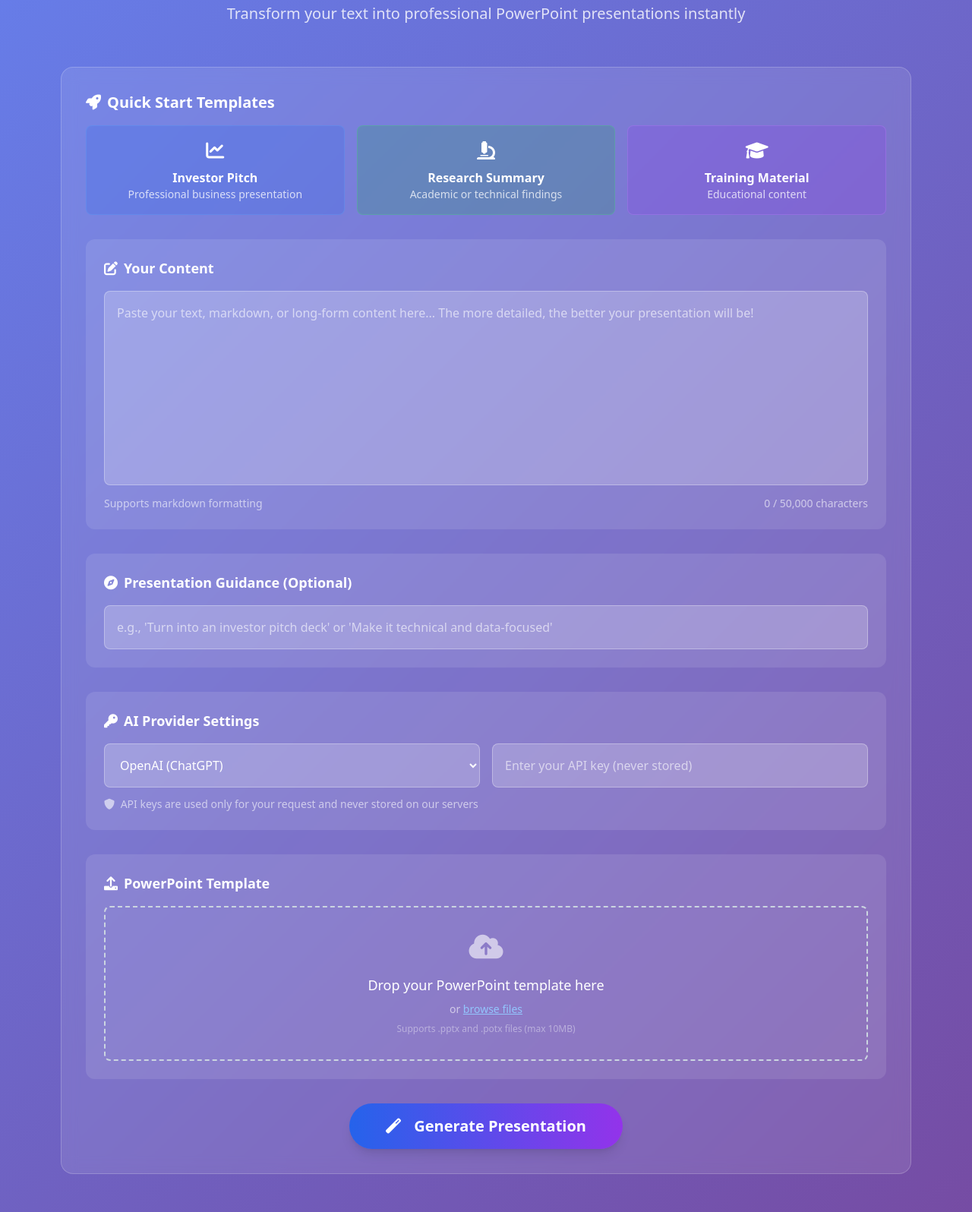
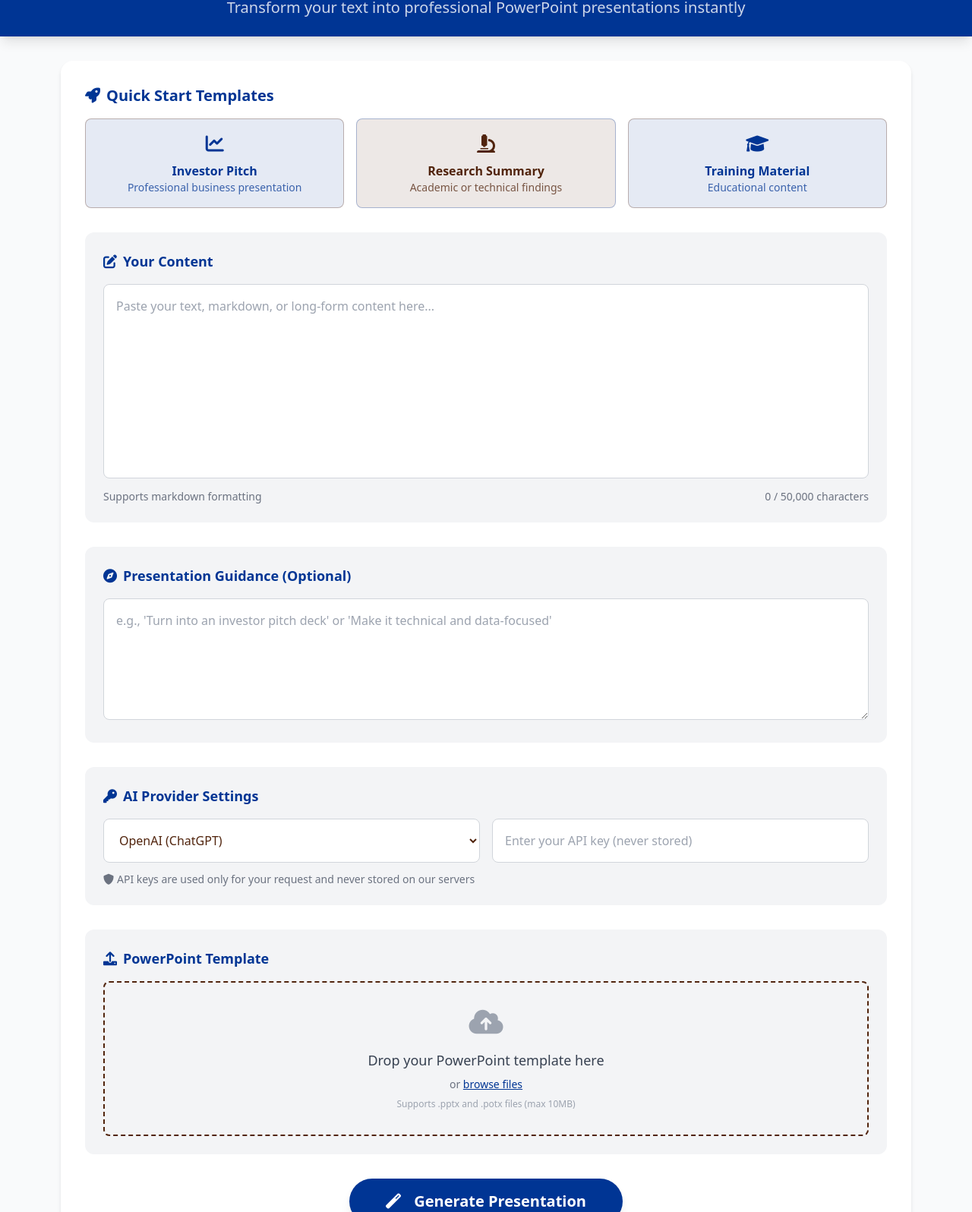
Before and after one commit to reneenor13/PPT-Generator, a website: page frontend/index.html in a window 1280 px wide. Shown: the part 97-1693 px from the top of the page at 76% size. Drawn offline with nearby package versions, Linux system fonts and the light colour scheme.

Commit message:
Update index.html

```diff
--- a/frontend/index.html
+++ b/frontend/index.html
@@ -7,21 +7,13 @@
     <script src="https://cdn.tailwindcss.com"></script>
     <link href="https://cdnjs.cloudflare.com/ajax/libs/font-awesome/6.0.0/css/all.min.css" rel="stylesheet">
     <style>
-        .gradient-bg {
-            background: linear-gradient(135deg, #667eea 0%, #764ba2 100%);
-        }
-        .glass-effect {
-            backdrop-filter: blur(10px);
-            background: rgba(255, 255, 255, 0.1);
-            border: 1px solid rgba(255, 255, 255, 0.2);
-        }
         .upload-zone {
             transition: all 0.3s ease;
-            border: 2px dashed #cbd5e0;
+            border: 2px dashed #51240D;
         }
         .upload-zone:hover, .upload-zone.drag-over {
-            border-color: #667eea;
-            background: rgba(102, 126, 234, 0.05);
+            border-color: #003594;
+            background: rgba(0, 53, 148, 0.05);
         }
         .loading-spinner {
             animation: spin 1s linear infinite;
@@ -44,53 +36,46 @@
             animation: slideIn 0.5s ease-out;
         }
         @keyframes slideIn {
-            from {
-                opacity: 0;
-                transform: translateY(20px);
-            }
-            to {
-                opacity: 1;
-                transform: translateY(0);
-            }
+            from { opacity: 0; transform: translateY(20px); }
+            to { opacity: 1; transform: translateY(0); }
         }
     </style>
 </head>
-<body class="min-h-screen gradient-bg">
+<body class="min-h-screen bg-gray-50">
+
     <!-- Header -->
-    <header class="w-full py-6 px-4">
-        <div class="max-w-6xl mx-auto">
-            <div class="text-center">
-                <h1 class="text-4xl md:text-6xl font-bold text-white mb-4 floating-animation">
-                    <i class="fas fa-magic mr-4"></i>
-                    AI Presentation Generator
-                </h1>
-                <p class="text-xl text-white/80 mb-8">
-                    Transform your text into professional PowerPoint presentations instantly
-                </p>
-            </div>
+    <header class="w-full py-6 px-4 bg-[#003594] shadow-lg">
+        <div class="max-w-6xl mx-auto text-center">
+            <h1 class="text-4xl md:text-6xl font-bold text-white mb-2 floating-animation">
+                <i class="fas fa-magic mr-2"></i>AI Presentation Generator
+            </h1>
+            <p class="text-white/80 text-lg md:text-xl">
+                Transform your text into professional PowerPoint presentations instantly
+            </p>
         </div>
     </header>
 
     <!-- Main Content -->
     <main class="max-w-6xl mx-auto px-4 pb-12">
-        <div class="glass-effect rounded-2xl p-8 slide-in">
+        <div class="bg-white p-8 rounded-2xl shadow-md mt-8 slide-in">
+
             <!-- Quick Start Templates -->
             <div class="mb-8">
-                <h3 class="text-xl font-semibold text-white mb-4">
+                <h3 class="text-xl font-semibold text-[#003594] mb-4">
                     <i class="fas fa-rocket mr-2"></i>Quick Start Templates
                 </h3>
                 <div class="grid grid-cols-1 md:grid-cols-3 gap-4">
-                    <button class="template-btn bg-blue-600/20 hover:bg-blue-600/30 text-white p-4 rounded-lg border border-blue-400/30 transition-all duration-300" data-template="investor pitch">
+                    <button class="template-btn bg-[#003594]/10 hover:bg-[#003594]/20 text-[#003594] p-4 rounded-lg border border-[#51240D]/30 transition-all duration-300" data-template="investor pitch">
                         <i class="fas fa-chart-line mb-2 text-2xl"></i>
                         <div class="font-semibold">Investor Pitch</div>
                         <div class="text-sm opacity-75">Professional business presentation</div>
                     </button>
-                    <button class="template-btn bg-green-600/20 hover:bg-green-600/30 text-white p-4 rounded-lg border border-green-400/30 transition-all duration-300" data-template="research summary">
+                    <button class="template-btn bg-[#51240D]/10 hover:bg-[#51240D]/20 text-[#51240D] p-4 rounded-lg border border-[#003594]/30 transition-all duration-300" data-template="research summary">
                         <i class="fas fa-microscope mb-2 text-2xl"></i>
                         <div class="font-semibold">Research Summary</div>
                         <div class="text-sm opacity-75">Academic or technical findings</div>
                     </button>
-                    <button class="template-btn bg-purple-600/20 hover:bg-purple-600/30 text-white p-4 rounded-lg border border-purple-400/30 transition-all duration-300" data-template="training material">
+                    <button class="template-btn bg-[#003594]/10 hover:bg-[#003594]/20 text-[#003594] p-4 rounded-lg border border-[#51240D]/30 transition-all duration-300" data-template="training material">
                         <i class="fas fa-graduation-cap mb-2 text-2xl"></i>
                         <div class="font-semibold">Training Material</div>
                         <div class="text-sm opacity-75">Educational content</div>
@@ -100,44 +85,44 @@
 
             <!-- Main Form -->
             <form id="presentationForm" class="space-y-8">
-                <!-- Text Input Section -->
-                <div class="bg-white/10 rounded-xl p-6">
-                    <label class="block text-white text-lg font-semibold mb-4">
+
+                <!-- Text Input -->
+                <div class="bg-gray-100 rounded-xl p-6">
+                    <label class="block text-[#003594] text-lg font-semibold mb-4">
                         <i class="fas fa-edit mr-2"></i>Your Content
                     </label>
                     <textarea
                         id="inputText"
-                        placeholder="Paste your text, markdown, or long-form content here... The more detailed, the better your presentation will be!"
-                        class="w-full h-64 p-4 bg-white/20 border border-white/30 rounded-lg text-white placeholder-white/60 resize-none focus:outline-none focus:ring-2 focus:ring-blue-400 focus:border-transparent"
+                        placeholder="Paste your text, markdown, or long-form content here..."
+                        class="w-full h-64 p-4 bg-white border border-gray-300 rounded-lg text-[#51240D] placeholder-gray-400 resize-none focus:outline-none focus:ring-2 focus:ring-[#003594] focus:border-transparent"
                         maxlength="50000"
                     ></textarea>
-                    <div class="flex justify-between mt-2 text-sm text-white/60">
+                    <div class="flex justify-between mt-2 text-sm text-gray-500">
                         <span>Supports markdown formatting</span>
                         <span id="charCount">0 / 50,000 characters</span>
                     </div>
                 </div>
 
-                <!-- Guidance Section -->
-                <div class="bg-white/10 rounded-xl p-6">
-                    <label class="block text-white text-lg font-semibold mb-4">
+                <!-- Guidance -->
+                <div class="bg-gray-100 rounded-xl p-6">
+                    <label class="block text-[#003594] text-lg font-semibold mb-4">
                         <i class="fas fa-compass mr-2"></i>Presentation Guidance (Optional)
                     </label>
-                    <input
-                        type="text"
+                    <textarea
                         id="guidance"
                         placeholder="e.g., 'Turn into an investor pitch deck' or 'Make it technical and data-focused'"
-                        class="w-full p-4 bg-white/20 border border-white/30 rounded-lg text-white placeholder-white/60 focus:outline-none focus:ring-2 focus:ring-blue-400 focus:border-transparent"
-                        maxlength="200"
-                    >
+                        class="w-full h-40 p-4 bg-white border border-gray-300 rounded-lg text-[#51240D] placeholder-gray-400 focus:outline-none focus:ring-2 focus:ring-[#003594] focus:border-transparent"
+                        maxlength="500"
+                    ></textarea>
                 </div>
 
-                <!-- API Configuration -->
-                <div class="bg-white/10 rounded-xl p-6">
-                    <label class="block text-white text-lg font-semibold mb-4">
+                <!-- AI Provider -->
+                <div class="bg-gray-100 rounded-xl p-6">
+                    <label class="block text-[#003594] text-lg font-semibold mb-4">
                         <i class="fas fa-key mr-2"></i>AI Provider Settings
                     </label>
                     <div class="grid grid-cols-1 md:grid-cols-2 gap-4">
-                        <select id="llmProvider" class="p-4 bg-white/20 border border-white/30 rounded-lg text-white focus:outline-none focus:ring-2 focus:ring-blue-400">
+                        <select id="llmProvider" class="p-4 bg-white border border-gray-300 rounded-lg text-[#51240D] focus:outline-none focus:ring-2 focus:ring-[#003594]">
                             <option value="openai">OpenAI (ChatGPT)</option>
                             <option value="anthropic">Anthropic (Claude)</option>
                             <option value="gemini">Google (Gemini)</option>
@@ -146,33 +131,33 @@
                             type="password"
                             id="apiKey"
                             placeholder="Enter your API key (never stored)"
-                            class="p-4 bg-white/20 border border-white/30 rounded-lg text-white placeholder-white/60 focus:outline-none focus:ring-2 focus:ring-blue-400"
+                            class="p-4 bg-white border border-gray-300 rounded-lg text-[#51240D] placeholder-gray-400 focus:outline-none focus:ring-2 focus:ring-[#003594]"
                             required
                         >
                     </div>
-                    <div class="mt-3 text-sm text-white/60">
+                    <div class="mt-3 text-sm text-gray-500 flex items-center">
                         <i class="fas fa-shield-alt mr-1"></i>
                         API keys are used only for your request and never stored on our servers
                     </div>
                 </div>
 
                 <!-- Template Upload -->
-                <div class="bg-white/10 rounded-xl p-6">
-                    <label class="block text-white text-lg font-semibold mb-4">
+                <div class="bg-gray-100 rounded-xl p-6">
+                    <label class="block text-[#003594] text-lg font-semibold mb-4">
                         <i class="fas fa-upload mr-2"></i>PowerPoint Template
                     </label>
                     <div id="uploadZone" class="upload-zone p-8 rounded-lg text-center cursor-pointer">
                         <div id="uploadContent">
-                            <i class="fas fa-cloud-upload-alt text-4xl text-white/60 mb-4"></i>
-                            <p class="text-white text-lg mb-2">Drop your PowerPoint template here</p>
-                            <p class="text-white/60 text-sm">or <span class="text-blue-300 underline">browse files</span></p>
-                            <p class="text-white/40 text-xs mt-2">Supports .pptx and .potx files (max 10MB)</p>
+                            <i class="fas fa-cloud-upload-alt text-4xl text-gray-400 mb-4"></i>
+                            <p class="text-gray-700 text-lg mb-2">Drop your PowerPoint template here</p>
+                            <p class="text-gray-500 text-sm">or <span class="text-[#003594] underline">browse files</span></p>
+                            <p class="text-gray-400 text-xs mt-2">Supports .pptx and .potx files (max 10MB)</p>
                         </div>
                         <div id="fileInfo" class="hidden">
-                            <i class="fas fa-file-powerpoint text-4xl text-green-400 mb-2"></i>
-                            <p id="fileName" class="text-white font-medium"></p>
-                            <p id="fileSize" class="text-white/60 text-sm"></p>
-                            <button type="button" id="removeFile" class="mt-2 text-red-300 hover:text-red-200 text-sm">
+                            <i class="fas fa-file-powerpoint text-4xl text-green-500 mb-2"></i>
+                            <p id="fileName" class="text-gray-700 font-medium"></p>
+                            <p id="fileSize" class="text-gray-500 text-sm"></p>
+                            <button type="button" id="removeFile" class="mt-2 text-red-500 hover:text-red-600 text-sm">
                                 <i class="fas fa-times mr-1"></i>Remove file
                             </button>
                         </div>
@@ -185,61 +170,21 @@
                     <button
                         type="submit"
                         id="generateBtn"
-                        class="bg-gradient-to-r from-blue-600 to-purple-600 hover:from-blue-700 hover:to-purple-700 text-white text-xl font-bold py-4 px-12 rounded-full transition-all duration-300 transform hover:scale-105 shadow-lg hover:shadow-xl disabled:opacity-50 disabled:cursor-not-allowed disabled:transform-none"
+                        class="bg-[#003594] hover:bg-[#0050a0] text-white text-xl font-bold py-4 px-12 rounded-full transition-all duration-300 transform hover:scale-105 shadow-lg hover:shadow-xl disabled:opacity-50 disabled:cursor-not-allowed disabled:transform-none"
                     >
                         <i class="fas fa-magic mr-3"></i>
                         <span id="btnText">Generate Presentation</span>
                     </button>
                 </div>
+
             </form>
 
-            <!-- Progress Section (Hidden initially) -->
-            <div id="progressSection" class="mt-8 hidden">
-                <div class="bg-white/10 rounded-xl p-6">
-                    <h3 class="text-white text-lg font-semibold mb-4">
-                        <i class="fas fa-cog loading-spinner mr-2"></i>
-                        <span id="progressText">Processing your content...</span>
-                    </h3>
-                    <div class="bg-white/20 rounded-full h-4 mb-4">
-                        <div id="progressBar" class="progress-bar bg-gradient-to-r from-blue-500 to-purple-500 h-4 rounded-full" style="width: 0%"></div>
-                    </div>
-                    <div id="progressSteps" class="text-white/80 text-sm space-y-2">
-                        <!-- Progress steps will be inserted here -->
-                    </div>
-                </div>
-            </div>
-
-            <!-- Success Section (Hidden initially) -->
-            <div id="successSection" class="mt-8 hidden">
-                <div class="bg-green-600/20 border border-green-400/30 rounded-xl p-6 text-center">
-                    <i class="fas fa-check-circle text-6xl text-green-400 mb-4"></i>
-                    <h3 class="text-white text-2xl font-bold mb-2">Presentation Generated!</h3>
-                    <p class="text-white/80 mb-6">Your AI-powered presentation is ready for download</p>
-                    <button id="downloadBtn" class="bg-green-600 hover:bg-green-700 text-white font-bold py-3 px-8 rounded-lg transition-colors duration-300">
-                        <i class="fas fa-download mr-2"></i>Download Presentation
-                    </button>
-                </div>
-            </div>
-
-            <!-- Error Section (Hidden initially) -->
-            <div id="errorSection" class="mt-8 hidden">
-                <div class="bg-red-600/20 border border-red-400/30 rounded-xl p-6">
-                    <div class="flex items-center mb-4">
-                        <i class="fas fa-exclamation-triangle text-red-400 text-2xl mr-3"></i>
-                        <h3 class="text-white text-xl font-semibold">Generation Failed</h3>
-                    </div>
-                    <p id="errorMessage" class="text-white/80 mb-4"></p>
-                    <button id="retryBtn" class="bg-red-600 hover:bg-red-700 text-white font-bold py-2 px-6 rounded-lg transition-colors duration-300">
-                        <i class="fas fa-redo mr-2"></i>Try Again
-                    </button>
-                </div>
-            </div>
         </div>
     </main>
 
     <!-- Footer -->
-    <footer class="text-center py-6 text-white/60">
-        <p>&copy; 2024 AI Presentation Generator. Built with ❤️ and AI.</p>
+    <footer class="text-center py-6 text-gray-500">
+        <p>&copy; Presentation Generator </p>
     </footer>
 
     <script src="/App.js"></script>
```
